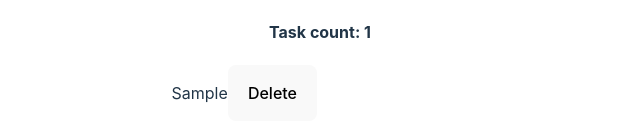
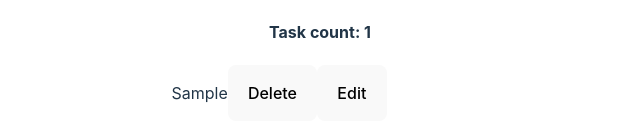
Before and after one commit to Kbouti/reactSandbox, a React (Vite) app: page / in a window 1280 px wide. Both pictures are taken after typing "Sample" into the empty fields and a click on the button "Submit". Shown: the part 353-492 px from the top of the page, without its empty margins (320-960 px from the left). Built offline with nearby package versions, Linux system fonts and the light colour scheme.

Commit message:
Conditionally render edit button

```diff
--- a/src/retry.jsx
+++ b/src/retry.jsx
@@ -23,8 +23,6 @@ export default class InputRetry extends Component {
 
   handleSubmit(e) {
     e.preventDefault();
-
-    // Ok, here's where we gotta deviate from the script. Instead of just adding the string title of the todo, each one needs to be an object so we can store the editable boolean we'll need for the final exercise.
     const newEntry = {
       todo: this.state.inputVal,
       editable: "false",
@@ -34,7 +32,6 @@ export default class InputRetry extends Component {
     for (let i = 0; i < this.state.todos.length; i++)
       [newArray.push(this.state.todos[i])];
     newArray.push(newEntry);
-
     this.setState({
       todos: newArray,
       inputVal: "",
@@ -44,18 +41,20 @@ export default class InputRetry extends Component {
   handleDelete(e) {
     const targetTodo = e.target.parentElement.firstChild.innerHTML;
     console.log(`delete function called for targetTodo: ${targetTodo}`);
-
     const newArray = [];
     for (let i = 0; i < this.state.todos.length; i++) {
       if (this.state.todos[i].todo !== targetTodo) {
         newArray.push(this.state.todos[i]);
       }
     }
-
     this.setState((state) => ({
       todos: newArray,
       inputVal: this.state.inputVal,
     }));
+  }
+
+  handleEdit(e) {
+    // Swap target task to editable
   }
 
   render() {
@@ -74,8 +73,8 @@ export default class InputRetry extends Component {
         <h4>Task count: {this.state.todos.length}</h4>
         <ul>
           {/* Here we'll need to map through todos and conditionally render */}
-
-          {this.state.todos.map((entry) => (
+          {this.state.todos.map((entry) =>
+            entry.editable == "false" ? (
               <li key={entry.todo}>
                 <p className="todo">{entry.todo}</p>
                 <button
@@ -85,8 +84,17 @@ export default class InputRetry extends Component {
                 >
                   Delete
                 </button>
+
+                <button onClick={this.handleEdit} className="editButton">
+                  Edit
+                </button>
               </li>
-          ))}
+            ) : (
+              <li key={entry.todo}>
+                <input>{entry.todo}</input>
+              </li>
+            )
+          )}
         </ul>
       </section>
     );
```
Lines whose indentation alone changed are shown as unchanged.
